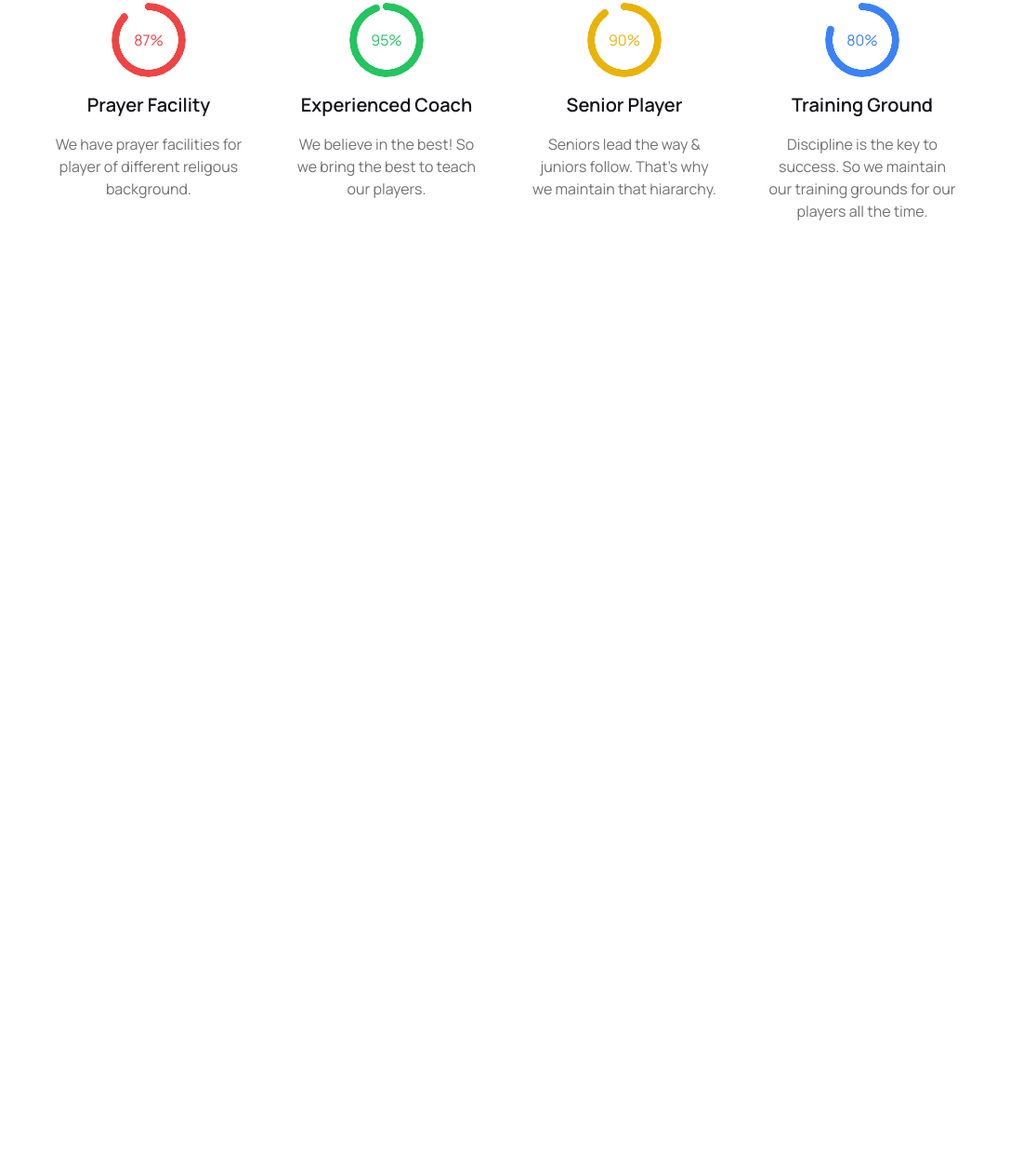
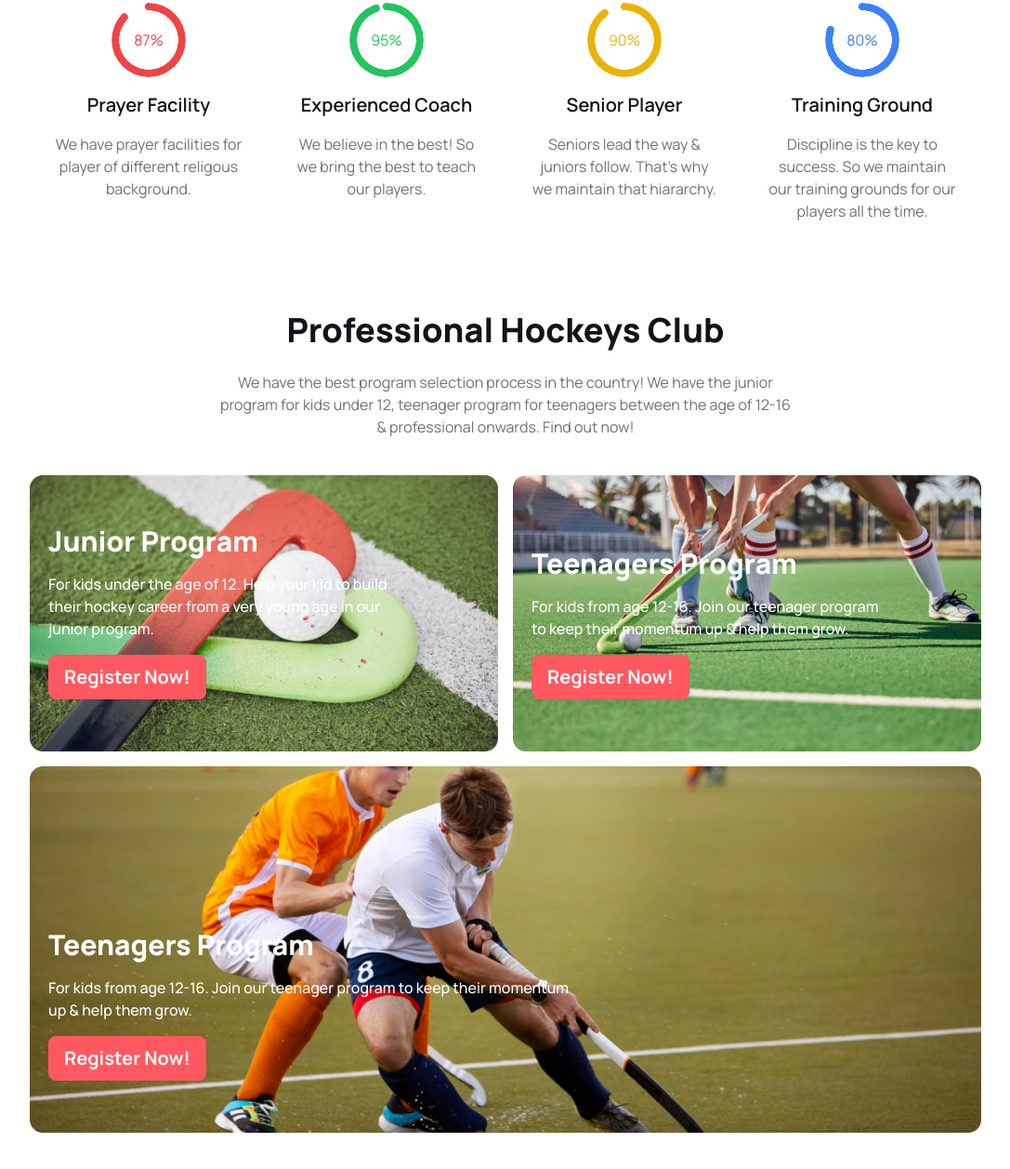
Before and after one commit to arifnayan2861/Hockeys, a plain HTML site: page index.html in a window 1280 px wide. Shown: the part 1033-2290 px from the top of the page at 93% size, without its empty margins (96-1183 px from the left). Before the commit the page ends 1368 px from the top, so only its background shows below. Drawn offline with nearby package versions, Linux system fonts and the light colour scheme.

Commit message:
program selection section

```diff
--- a/index.html
+++ b/index.html
@@ -155,7 +155,53 @@
             </div>
 
         </section>
-
+        <!-- program section -->
+        <section class="mb-16 lg:mb-24">
+            <div class="mb-10">
+                <h1 class="text-secondary text-center text-2xl lg:text-4xl font-extrabold mb-4 lg:mb-6">Professional
+                    Hockeys
+                    Club</h1>
+                <p class="mx-auto text-gray text-center w-full lg:w-[60%]">We have the best program selection process in
+                    the country! We have the junior program for kids under 12, teenager program for teenagers between
+                    the age of 12-16 & professional onwards. Find out now!
+                <p>
+            </div>
+            <div class="lg:flex lg:gap-4">
+                <div class="mb-4 relative">
+                    <img src="Images/2.png" alt="junior-hockey">
+                    <div class="text-white absolute bottom-5 left-5 lg:bottom-14">
+                        <h1 class="font-extrabold text-xl lg:text-3xl">Junior Program</h1>
+                        <p class="font-medium text-sm lg:text-base w-[80%] my-3 lg:my-4">For kids under the age of 12.
+                            Help your kid
+                            to build
+                            their hockey career from a very young
+                            age in
+                            our junior program.</p>
+                        <button class="btn btn-error text-white font-bold text-lg lg:text-xl">Register Now!</button>
+                    </div>
+                </div>
+                <div class="mb-4 relative">
+                    <img src="Images/3.png" alt="junior-hockey">
+                    <div class="text-white absolute bottom-5 left-5 lg:bottom-14">
+                        <h1 class="font-extrabold text-xl lg:text-3xl">Teenagers Program</h1>
+                        <p class="font-medium text-sm lg:text-base w-[80%] my-3 lg:my-4">For kids from age 12-16. Join
+                            our
+                            teenager program to keep their momentum up & help them grow.</p>
+                        <button class="btn btn-error text-white font-bold text-lg lg:text-xl">Register Now!</button>
+                    </div>
+                </div>
+            </div>
+            <div class="relative">
+                <img src="Images/4.png" class="h-[210px] lg:h-full rounded-[12px]" alt="junior-hockey">
+                <div class="text-white absolute bottom-5 left-5 lg:bottom-14">
+                    <h1 class="font-extrabold text-xl lg:text-3xl">Teenagers Program</h1>
+                    <p class="font-medium text-sm lg:text-base w-[80%] my-3 lg:my-4">For kids from age 12-16. Join
+                        our
+                        teenager program to keep their momentum up & help them grow.</p>
+                    <button class="btn btn-error text-white font-bold text-lg lg:text-xl">Register Now!</button>
+                </div>
+            </div>
+        </section>
     </main>
     <footer></footer>
 </body>
```
